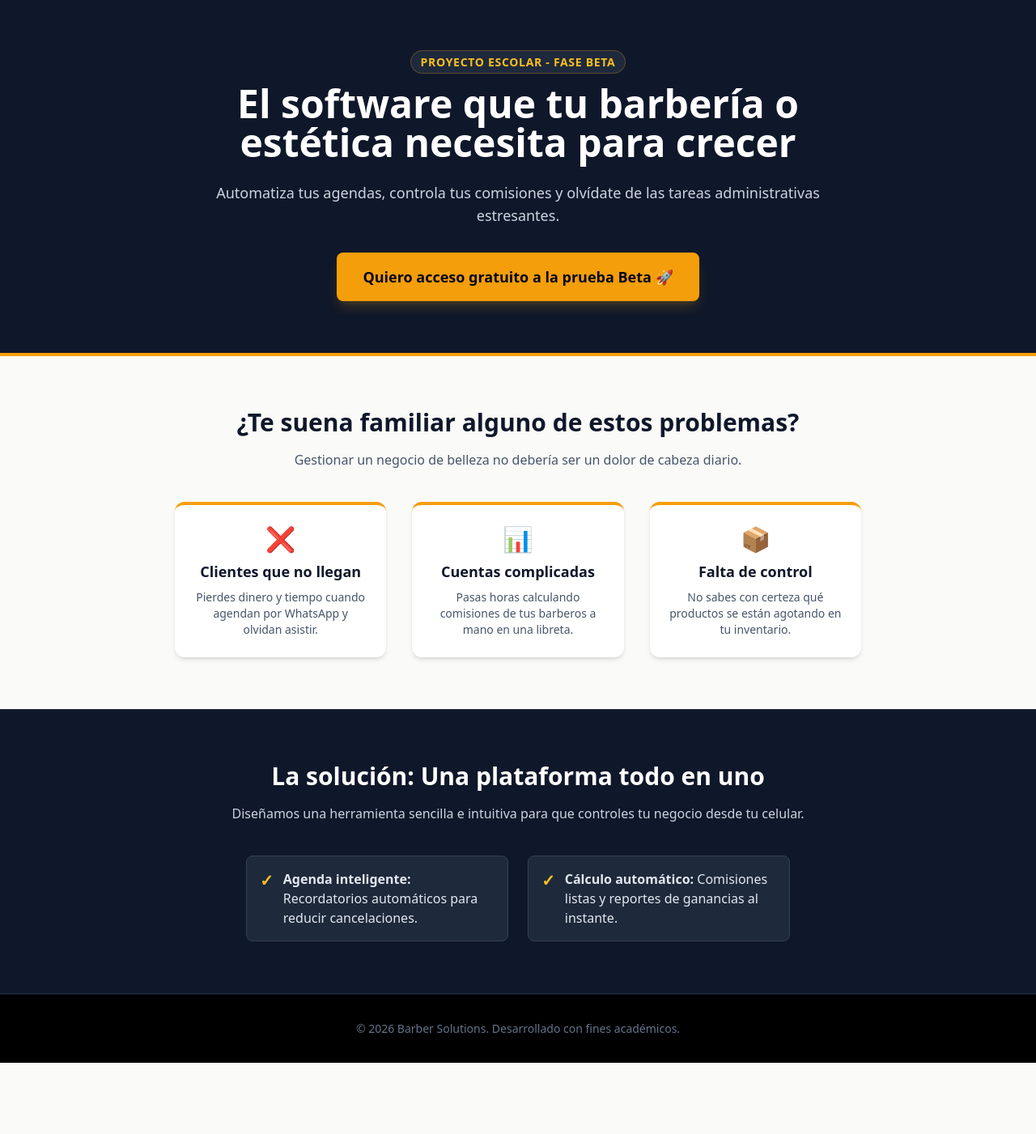
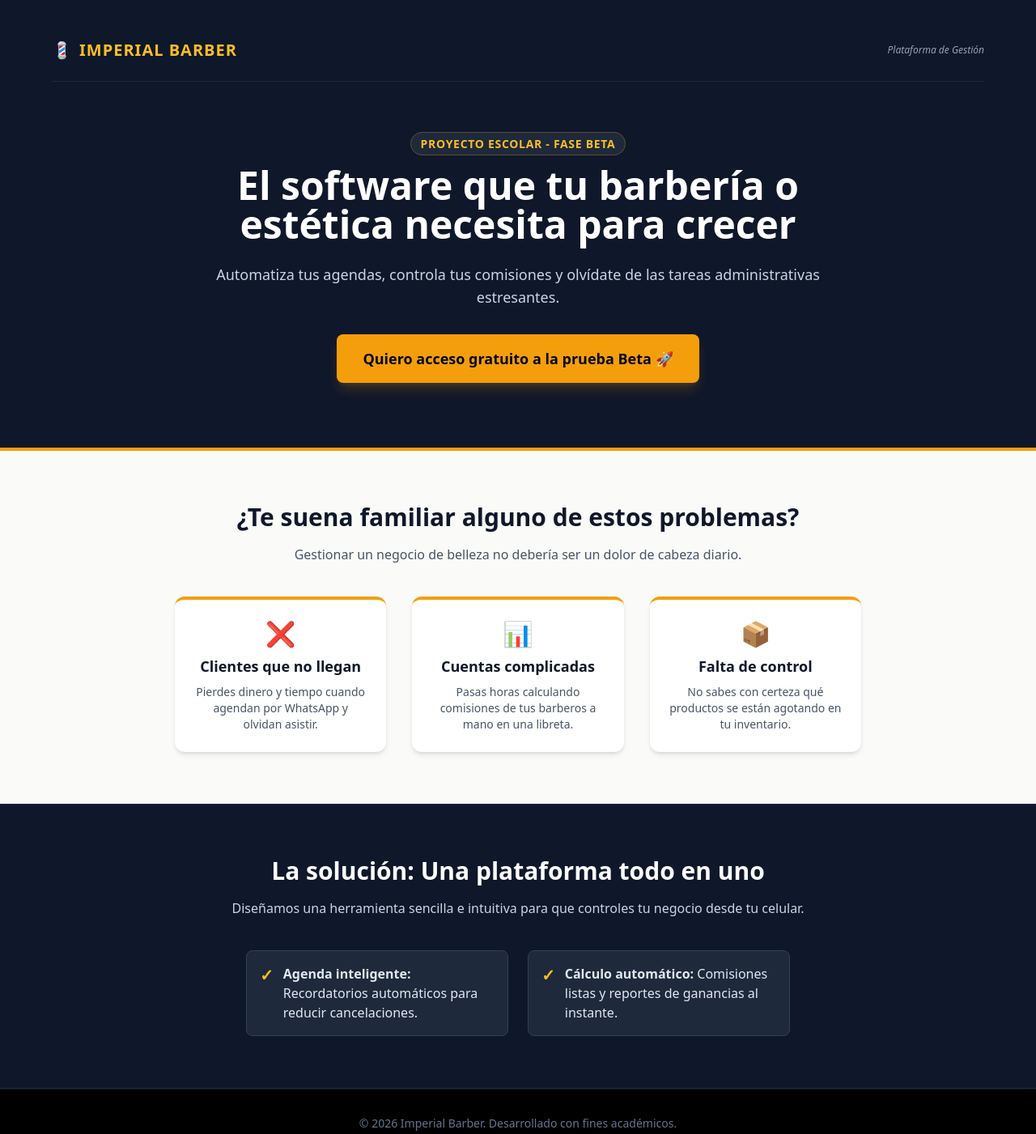
Before and after one commit to hertli0801/lading-barber, a plain HTML site: page index.html in a window 1280 px wide. Shown: the whole page at 81% size. Before the commit the page ends 1313 px from the top, so only its background shows below. Drawn offline with nearby package versions, Linux system fonts and the light colour scheme.

Commit message:
Agregué cambios a la landing

```diff
--- a/index.html
+++ b/index.html
@@ -3,12 +3,19 @@
 <head>
     <meta charset="UTF-8">
     <meta name="viewport" content="width=device-width, initial-scale=1.0">
-    <title>Barber Solutions | Gestiona tu Barbería</title>
+    <title>Imperial Barber | Gestiona tu Barbería</title>
     <script src="https://cdn.tailwindcss.com"></script>
 </head>
 <body class="bg-stone-50 text-stone-800 font-sans">
 
-    <header class="bg-slate-900 text-white py-16 px-6 text-center border-b-4 border-amber-500">
+    <header class="bg-slate-900 text-white pt-6 pb-20 px-6 text-center border-b-4 border-amber-500">
+        <nav class="max-w-6xl mx-auto py-6 mb-16 flex justify-between items-center border-b border-slate-800">
+            <div class="text-xl font-black tracking-wider text-amber-400 uppercase flex items-center gap-2">
+                <span>💈</span> Imperial Barber
+            </div>
+            <div class="text-xs text-slate-400 italic hidden sm:block">Plataforma de Gestión</div>
+        </nav>
+
         <div class="max-w-3xl mx-auto">
             <span class="bg-slate-800 text-amber-400 text-sm font-semibold px-3 py-1 rounded-full uppercase tracking-wider border border-amber-500/30">Proyecto Escolar - Fase Beta</span>
             <h1 class="text-4xl md:text-5xl font-extrabold mt-4 mb-6 leading-tight">
@@ -65,7 +72,7 @@
     </section>
 
     <footer class="bg-black text-slate-500 py-8 text-center text-sm border-t border-slate-900">
-        <p>&copy; 2026 Barber Solutions. Desarrollado con fines académicos.</p>
+        <p>&copy; 2026 Imperial Barber. Desarrollado con fines académicos.</p>
     </footer>
 
     <script>
```
Also changed, not shown: 1 other file.
